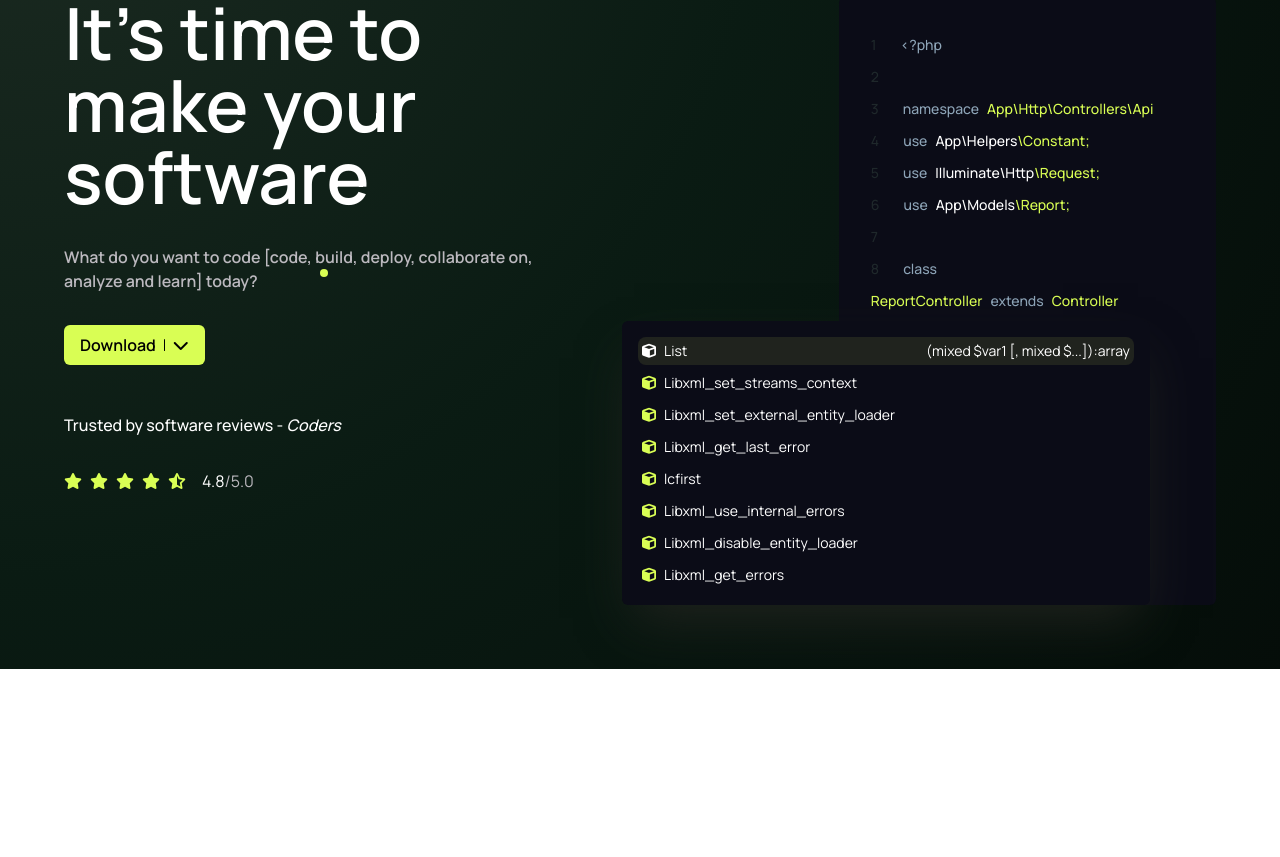
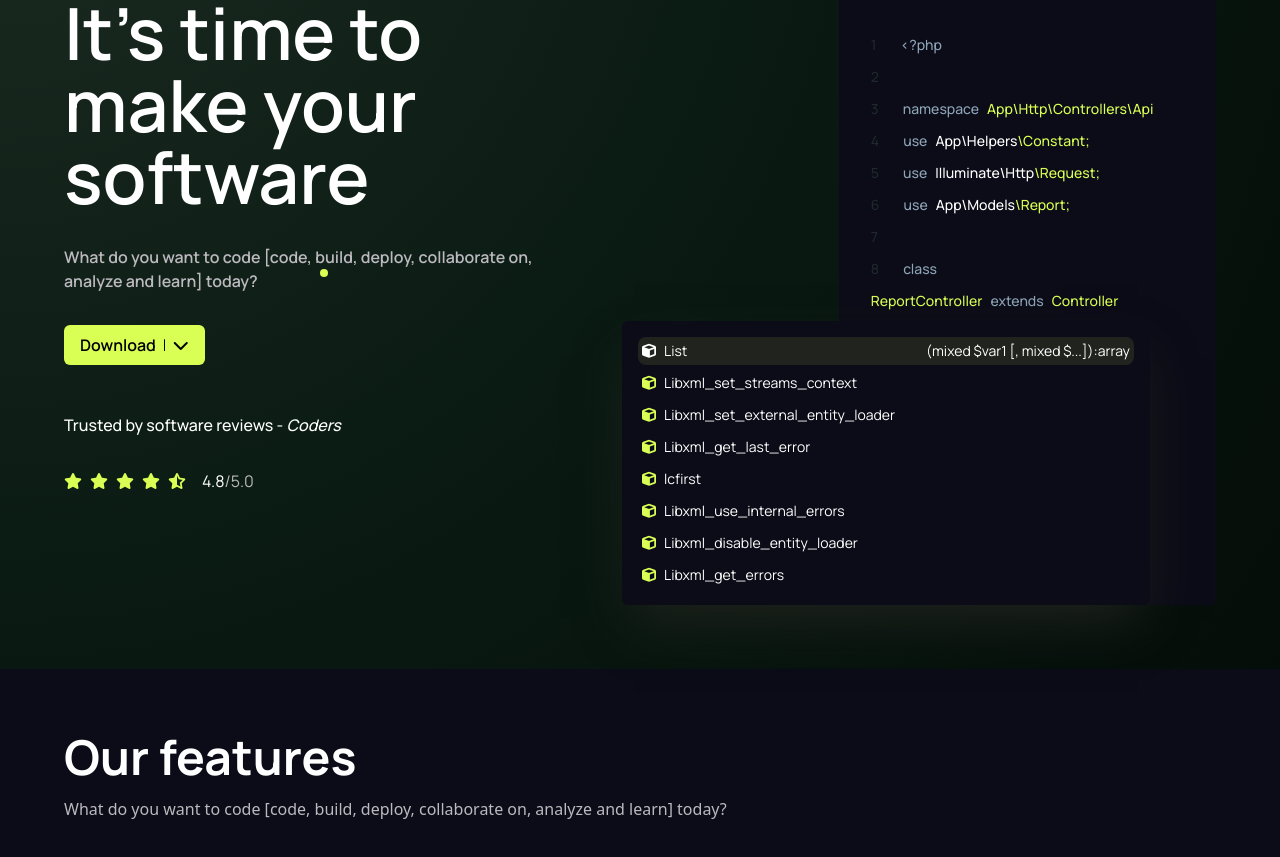
Before and after one commit to Hardy101/Ngwodink, a React (Vite) app: page / in a window 1280 px wide. Shown: the part 195-1052 px from the top of the page. Before the commit the page ends 864 px from the top, so only its background shows below. Built offline with nearby package versions, Linux system fonts and the light colour scheme.

Commit message:
Enhance styling and structure: added a transparent secondary color to CSS, included Features component in App, and applied backdrop blur effect to NavBar.

```diff
--- a/src/App.css
+++ b/src/App.css
@@ -10,6 +10,7 @@
   --color-light-primary: #bcb9bf;
   --color-dark-primary: #1f282b;
   --color-dark-secondary: #0b0c17;
+  --color-dark-secondary-transparent: #0b0c1780;
   --color-dark-tertiary: #8ea5b8;
   --font-manrope: manrope;
   --font-manrope-medium: manropeMedium;
--- a/src/App.tsx
+++ b/src/App.tsx
@@ -1,12 +1,13 @@
 import "./App.css";
 import Hero from "./components/hero";
 import NavBar from "./components/nav";
-
+import Features from "./components/features";
 function App() {
   return (
     <>
       <NavBar />
       <Hero />
+      <Features />
     </>
   );
 }
--- /dev/null
+++ b/src/components/features.tsx
@@ -0,0 +1,17 @@
+const Features = () => {
+  return (
+    <section>
+      <div className="px-16 py-16 bg-dark-secondary">
+        <h2 className="text-white text-5xl font-manrope-bold">
+          Our features
+        </h2>
+        <p className="text-light-primary mt-4">
+          What do you want to code [code, build, deploy, collaborate on, analyze
+          and learn] today?
+        </p>
+      </div>
+    </section>
+  );
+};
+
+export default Features;
--- a/src/components/nav.tsx
+++ b/src/components/nav.tsx
@@ -3,7 +3,7 @@ import { media } from "../assets/constants/media";
 const NavBar = () => {
   return (
     <nav>
-      <div className="fixed w-full py-8 px-16 flex justify-between items-center font-manrope text-light-primary">
+      <div className="fixed backdrop-blur-2xl w-full py-8 px-16 flex justify-between items-center font-manrope text-light-primary">
         <img src={media.logo} alt="logo" className="w-32" />
         <div>
           <ul className="flex gap-x-16 font-manrope-semi-bold">
```
